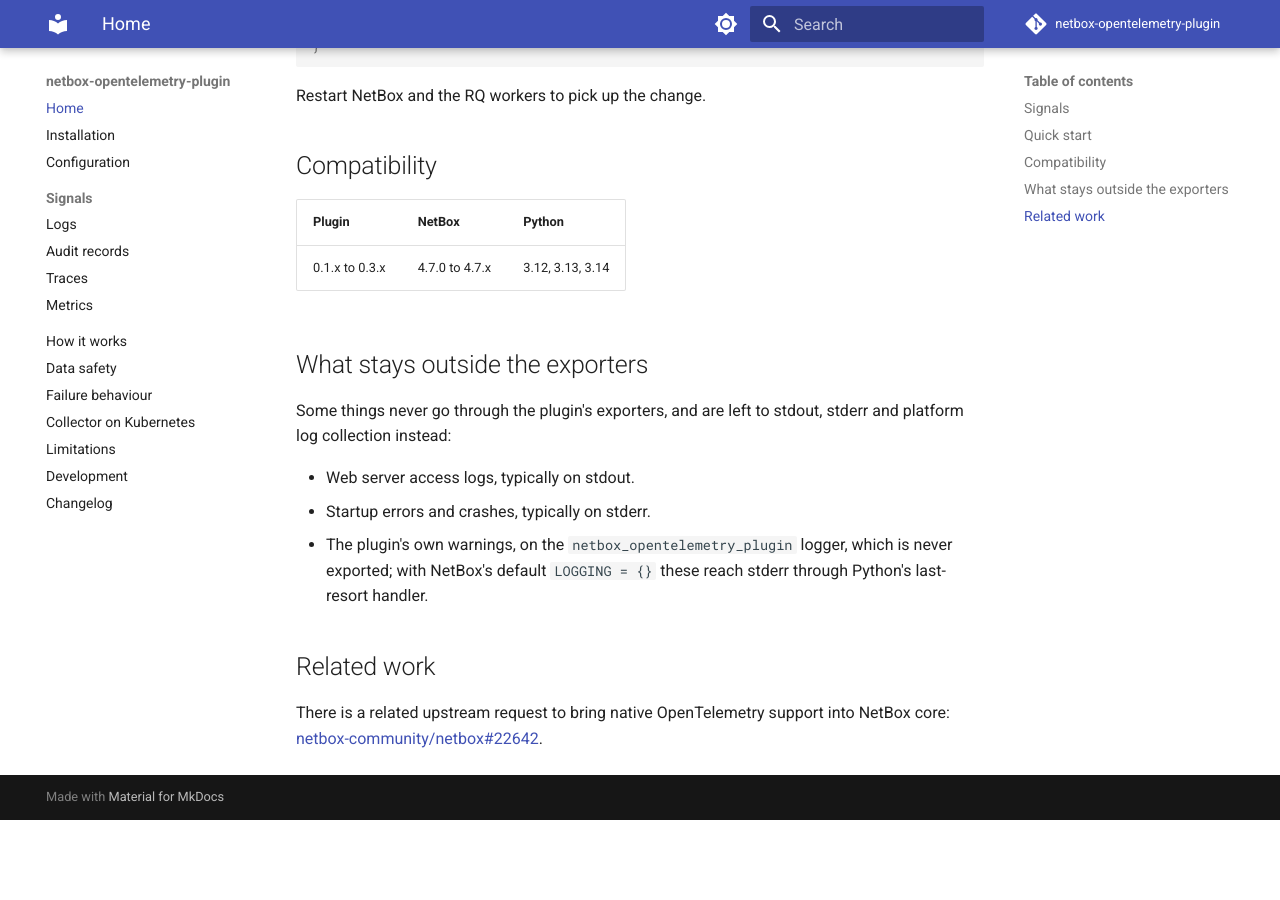
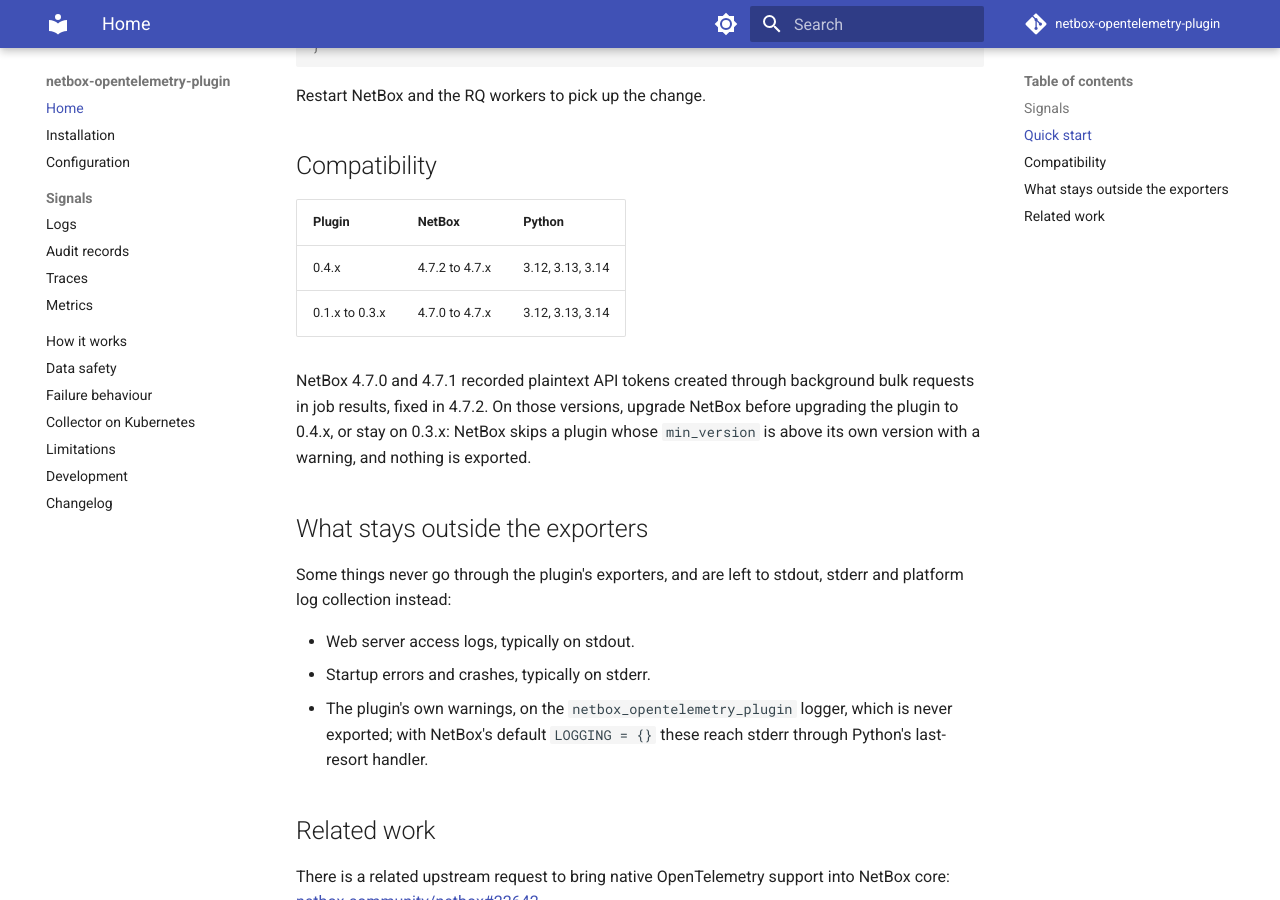
Before and after one commit to thomaschristory/netbox-opentelemetry-plugin, an MkDocs documentation site: the page built from docs/index.md, in a window 1280 px wide and 900 px high, scrolled down 818 px. Built offline with MkDocs 1.6.1 and Material for MkDocs 9.7.7, drawn with Linux system fonts in a browser that asks for light colours; comment, search, counter and statistics services are not loaded; before the commit the page ends 1638 px from its top, so only the background shows below that.

Commit message:
Require NetBox 4.7.2 or later (#45)
NetBox 4.7.0 and 4.7.1 recorded plaintext API tokens created through background
bulk requests in job results. Raise min_version to 4.7.2, run CI on 4.7.2 and
4.7.3, and document the upgrade order. Closes #40.

```diff
--- a/docs/index.md
+++ b/docs/index.md
@@ -30,7 +30,10 @@
 
 | Plugin | NetBox | Python |
 |---|---|---|
+| 0.4.x | 4.7.2 to 4.7.x | 3.12, 3.13, 3.14 |
 | 0.1.x to 0.3.x | 4.7.0 to 4.7.x | 3.12, 3.13, 3.14 |
+
+NetBox 4.7.0 and 4.7.1 recorded plaintext API tokens created through background bulk requests in job results, fixed in 4.7.2. On those versions, upgrade NetBox before upgrading the plugin to 0.4.x, or stay on 0.3.x: NetBox skips a plugin whose `min_version` is above its own version with a warning, and nothing is exported.
 
 ## What stays outside the exporters
 
--- a/netbox_opentelemetry_plugin/__init__.py
+++ b/netbox_opentelemetry_plugin/__init__.py
@@ -20,7 +20,7 @@
     version = __version__
     author = "Thomas Christory"
     author_email = "9317624+thomaschristory@users.noreply.github.com"
-    min_version = "4.7.0"
+    min_version = "4.7.2"
     max_version = "4.7.99"
     # Always registered: NetBox reads it while loading settings, before ready(). Without a
     # recording span (traces off) it returns immediately.
```
Also changed, not shown: CHANGELOG.md (+1 -0 lines), README.md (+2 -1 lines), SPEC.md (+3 -3 lines), docs/limitations.md (+1 -1 lines), 2 other files.
